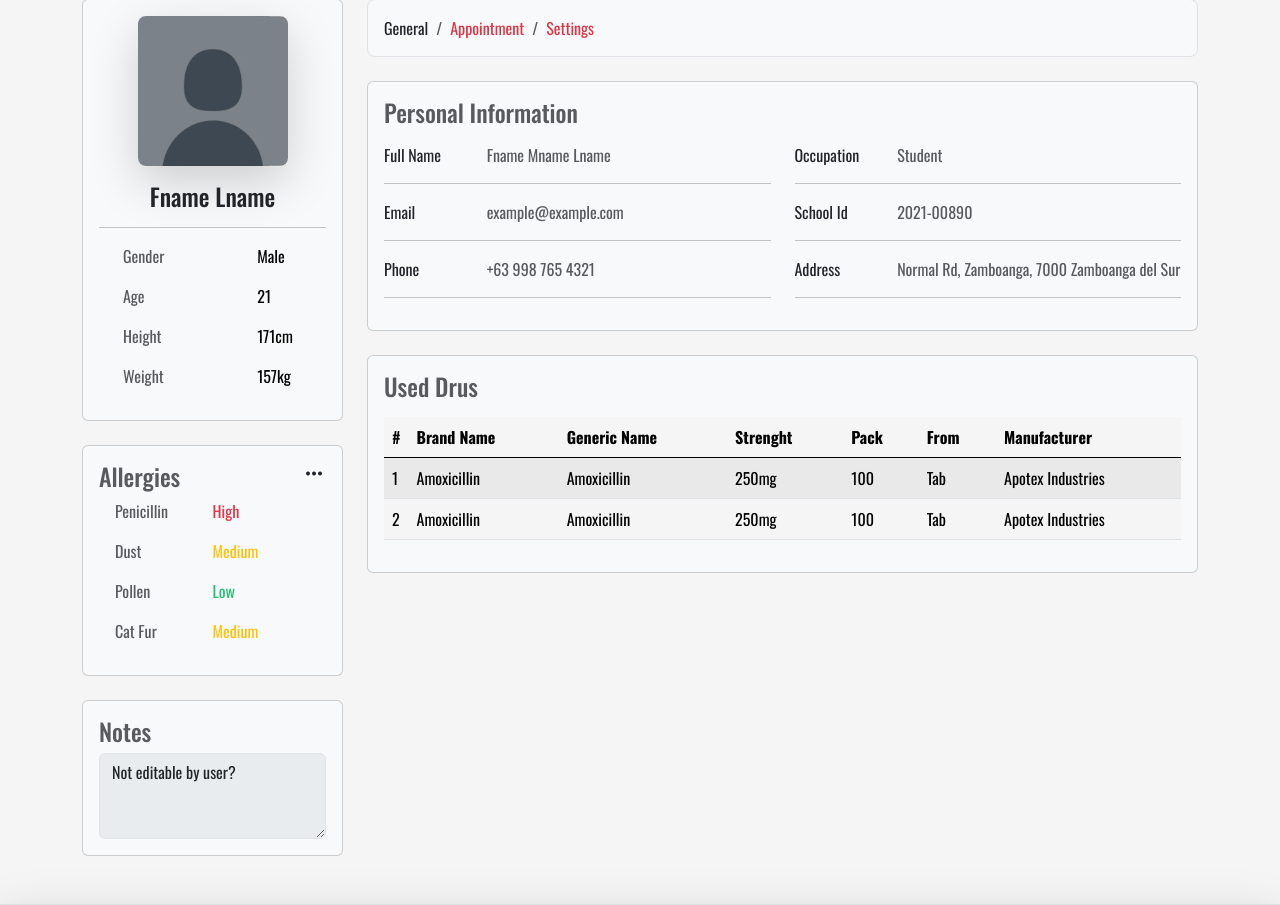
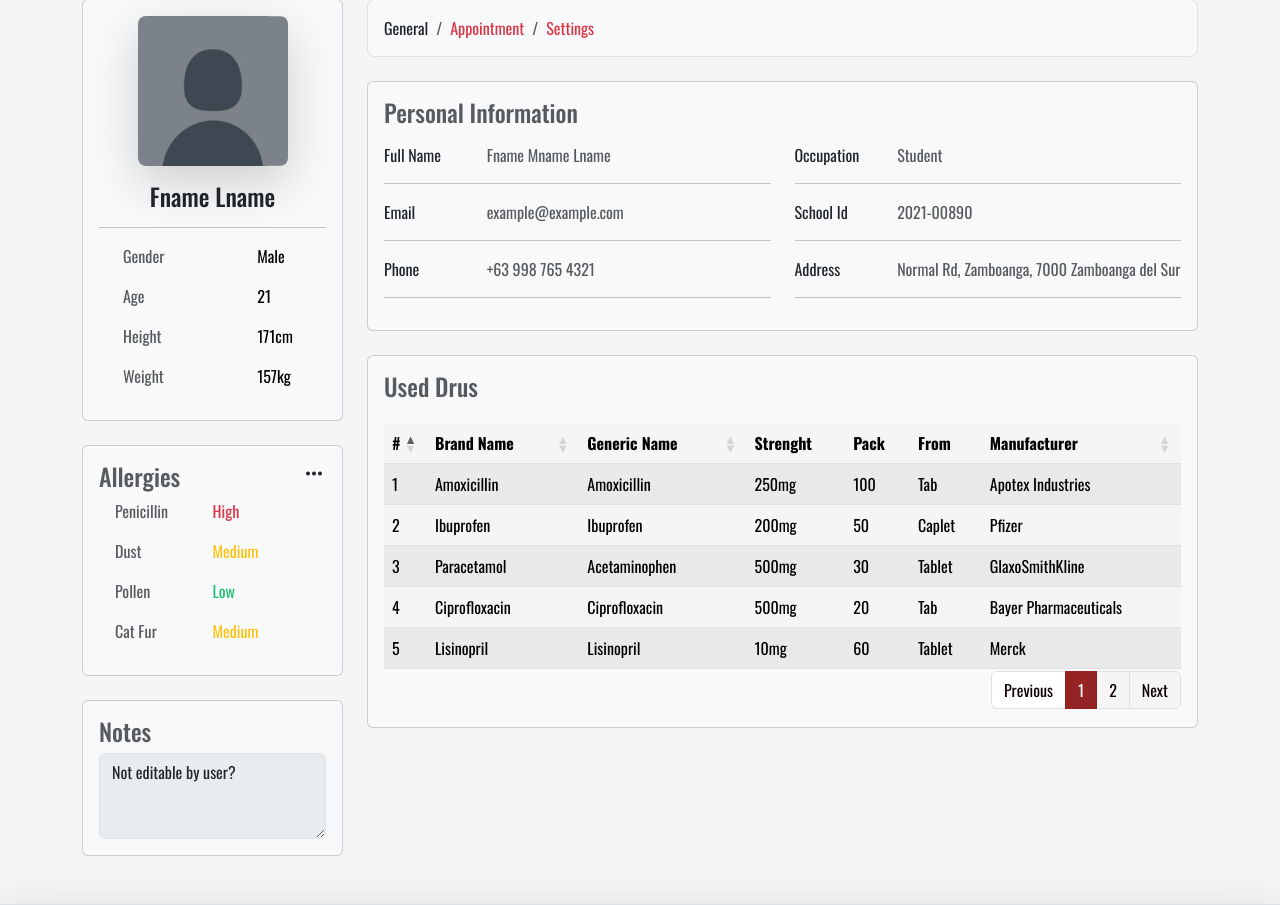
Before and after one commit to frnkln-olvrs/DocConnect, a PHP site: page /user/profile.php in a window 1280 px wide. Shown: the part 126-1031 px from the top of the page. Run offline with PHP 8.4, Linux system fonts and the light colour scheme; lists and menus that the app fills with data are empty; some libraries are stand-ins or nearby versions.

Commit message:
updete used_drugs table

```diff
--- /dev/null
+++ b/js/profileGeneral-dataTables.js
@@ -0,0 +1,25 @@
+$(document).ready(function() {
+  var dataTable = $("#profileGeneral_table").DataTable({
+    dom: 'rtp',
+    scrollX: true,
+    pageLength: 5,
+    columnDefs: [
+      {
+        targets: [3, 4, 5],
+        orderable: false
+      }
+    ]
+  });
+
+  var input = $('input#keyword');
+  var sortSelect = $('#sort-by');
+
+  input.on("keyup", function() {
+    dataTable.draw();
+  });
+
+  sortSelect.on('change', function() {
+    var sortIndex = $(this).val();
+    dataTable.order([sortIndex, 'asc']).draw();
+  });
+});
--- a/user/profile.php
+++ b/user/profile.php
@@ -193,7 +193,7 @@
                 <div class="card-body">
                   <h4 class="text-muted mb-3">Used Drus</h4>
                   <?php
-                  $appointment_array = array(
+                    $usedDrugs_array = array(
                       array(
                         'brandName' => 'Amoxicillin',
                         'genericName' => 'Amoxicillin',
@@ -203,17 +203,49 @@
                         'manufacturer' => 'Apotex Industries',
                       ),
                       array(
-                      'brandName' => 'Amoxicillin',
-                      'genericName' => 'Amoxicillin',
-                      'strenght' => '250mg',
+                        'brandName' => 'Ibuprofen',
+                        'genericName' => 'Ibuprofen',
+                        'strenght' => '200mg',
+                        'pack' => '50',
+                        'from' => 'Caplet',
+                        'manufacturer' => 'Pfizer',
+                      ),
+                      array(
+                        'brandName' => 'Paracetamol',
+                        'genericName' => 'Acetaminophen',
+                        'strenght' => '500mg',
+                        'pack' => '30',
+                        'from' => 'Tablet',
+                        'manufacturer' => 'GlaxoSmithKline',
+                      ),
+                      array(
+                        'brandName' => 'Ciprofloxacin',
+                        'genericName' => 'Ciprofloxacin',
+                        'strenght' => '500mg',
+                        'pack' => '20',
+                        'from' => 'Tab',
+                        'manufacturer' => 'Bayer Pharmaceuticals',
+                      ),
+                      array(
+                        'brandName' => 'Lisinopril',
+                        'genericName' => 'Lisinopril',
+                        'strenght' => '10mg',
+                        'pack' => '60',
+                        'from' => 'Tablet',
+                        'manufacturer' => 'Merck',
+                      ),
+                      array(
+                        'brandName' => 'Metformin',
+                        'genericName' => 'Metformin',
+                        'strenght' => '850mg',
                         'pack' => '100',
                         'from' => 'Tab',
-                      'manufacturer' => 'Apotex Industries',
+                        'manufacturer' => 'Teva Pharmaceuticals',
                       ),
                     );
                   ?>
 
-                  <table id="usersAcc_table" class="table table-striped" style="width:100%">
+                  <table id="profileGeneral_table" class="table table-striped" style="width:100%">
                     <thead>
                       <tr>
                         <th scope="col" width="3%">#</th>
@@ -228,7 +260,7 @@
                     <tbody>
                       <?php
                       $counter = 1;
-                      foreach ($appointment_array as $item) {
+                      foreach ($usedDrugs_array as $item) {
                       ?>
                         <tr>
                           <td><?= $counter ?></td>
@@ -254,6 +286,7 @@
     </div>
   </section>
 
+  <script src="../js/profileGeneral-dataTables.js"></script>
 
   <?php
     require_once ('../includes/footer.php');
```
Lines whose indentation alone changed are shown as unchanged.
